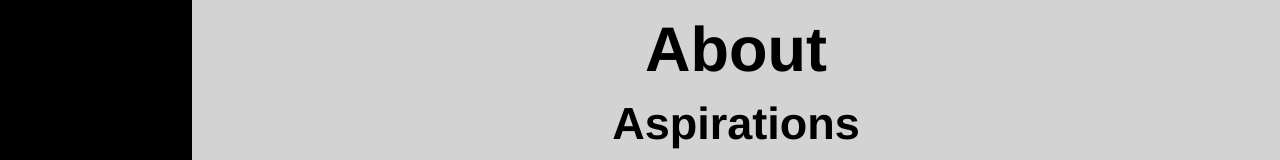
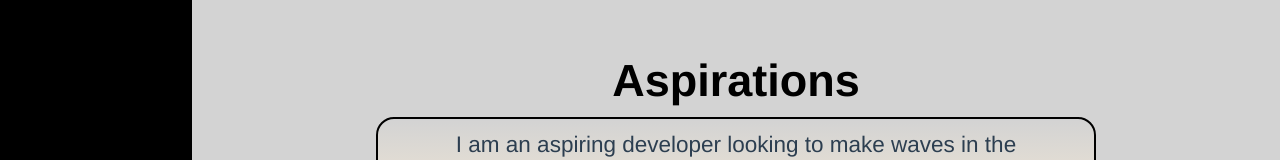
Before and after one commit to SethJKallis/VuePortfolio, a Vue app: page /about in a window 1280 px wide. Shown: the top 160 px of the page. Built offline with nearby package versions, Linux system fonts and the light colour scheme.

Commit message:
fixed some margin and overlap of headers

```diff
--- a/src/components/About.vue
+++ b/src/components/About.vue
@@ -1,8 +1,7 @@
 <template>
   <div>
     <article id="about" class="section-height mb-4 mb-lg-0">
-      <h2 class="display-4 fw-bold">About</h2>
-      <div class="container-fluid px-3 mb-2">
+      <div class="container-fluid px-3 mb-2 mt-5 mt-lg-0">
         <div
           class="row d-flex justify-content-center align-content-center mb-3">
           <h3 class="display-6 fw-bold text-center">Aspirations</h3>
```
